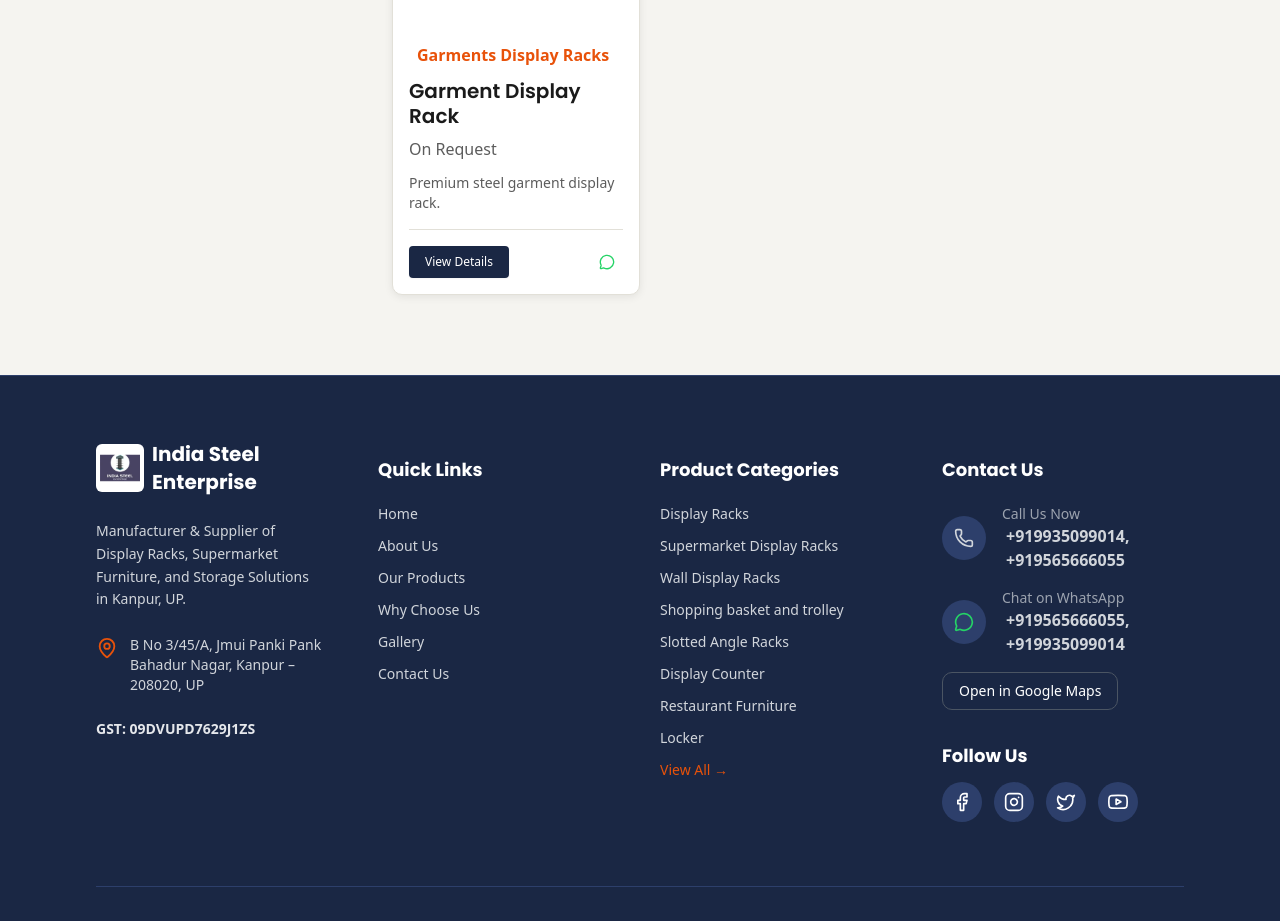
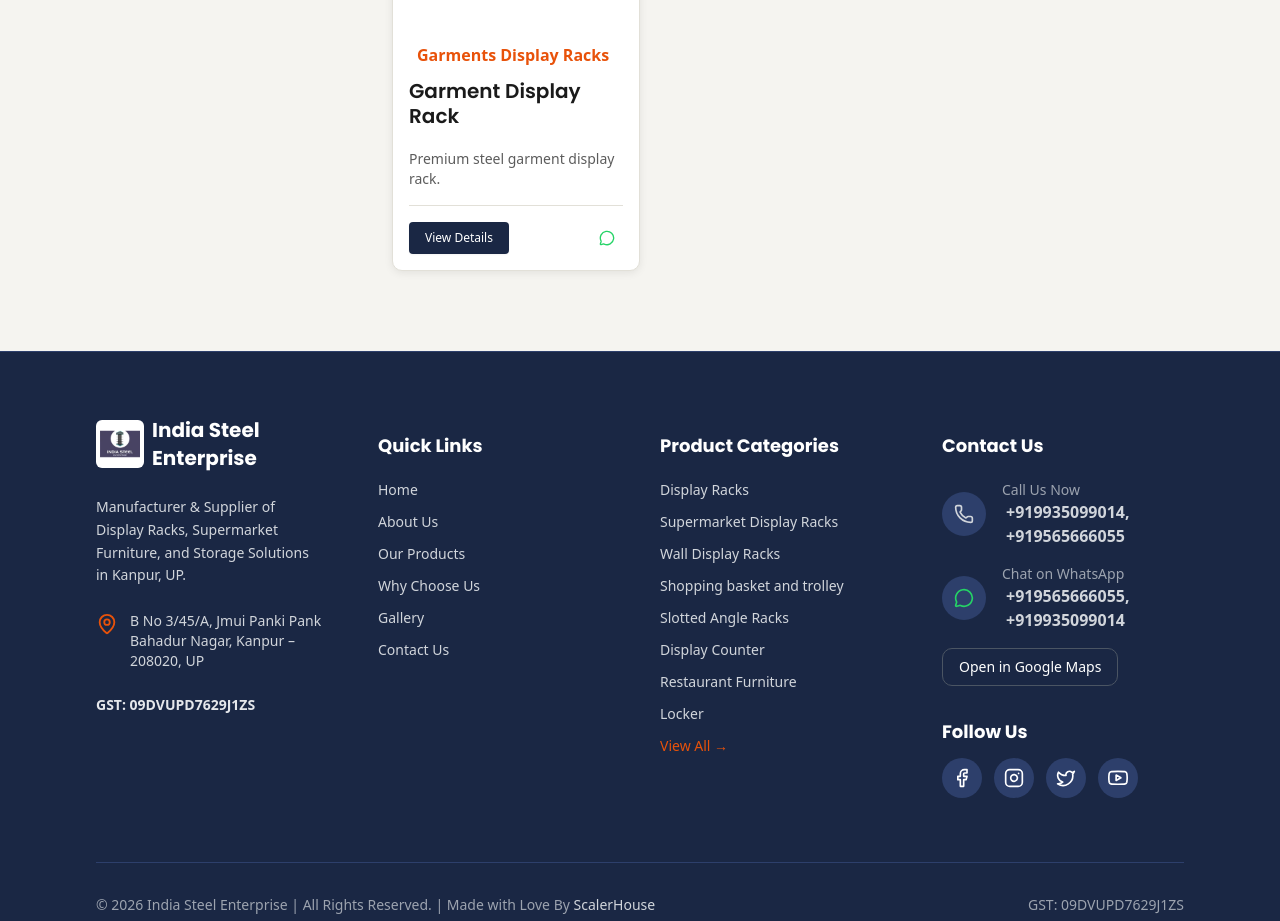
Before and after one commit to scalerhouseowner/india-steel-enterprise, a Next.js app: page /products in a window 1280 px wide. Shown: the part 5800-6721 px from the top of the page. Built offline with nearby package versions, Linux system fonts and the light colour scheme.

Commit message:
feat: updated garment display rack - no price, 10 running feet MOQ, hide empty price on product page

```diff
--- a/app/products/[slug]/page.tsx
+++ b/app/products/[slug]/page.tsx
@@ -63,10 +63,12 @@
               <p className="text-body-muted text-base mb-6">{product.shortDescription}</p>
 
               <div className="border-t border-b border-border py-4 mb-6">
-                <div className="text-2xl font-bold text-accent mb-3">
-                  {product.price}
-                  {product.price !== "On Request" && <span className="text-sm text-body-muted font-normal"> / {product.priceUnit}</span>}
-                </div>
+                {product.price && (
+                  <div className="text-2xl font-bold text-accent mb-3">
+                    {product.price}
+                    {product.price !== "On Request" && <span className="text-sm text-body-muted font-normal"> / {product.priceUnit}</span>}
+                  </div>
+                )}
 
                 <div className="flex flex-col gap-2">
                   <div className="flex items-center gap-3 text-body-dark text-sm font-medium">
--- a/data/products.ts
+++ b/data/products.ts
@@ -523,9 +523,9 @@
     category: "Garments Display Racks",
     categorySlug: "garments-display-racks",
     image: "/images/Garment Display Rack.jpeg",
-    price: "On Request",
-    priceUnit: "Piece",
-    moq: "1 Piece",
+    price: "",
+    priceUnit: "Running Feet",
+    moq: "10 Running Feet",
     deliveryDays: "5–7 Days",
     specs: {
       "Material": "Mild Steel",
```
